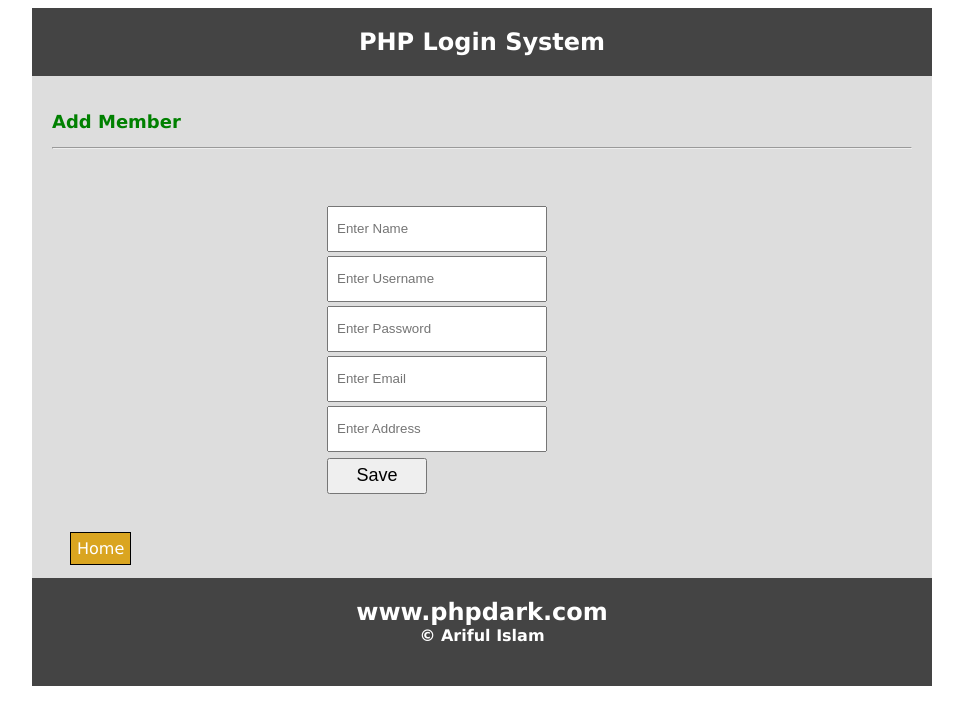
After one commit to arif98741/exercise, a PHP site: page /06-12-2017/addmember.php in a window 1280 px wide. The commit adds this page. Shown: the top 725 px of the page, without its empty margins (158-1121 px from the left). Run offline with PHP 8.4, Linux system fonts and the light colour scheme; a user stored in the database is signed in.

Commit message:
Some Changes to Login Script

```diff
--- /dev/null
+++ b/06-12-2017/addmember.php
@@ -0,0 +1,58 @@
+<?php include 'header.php'; ?>
+<?php include 'helper.php'; ?>
+<div class="phpdarkcoding">
+    <section class="headeroption">
+        <h2>PHP Login System</h2>
+    </section>
+
+    <section class="mainoption">
+        <h1 class="success">Add Member</h1>
+        <hr/>
+        <div class="contentoption">
+            <div class="member_addition">
+                <?php
+                if (isset($_POST['addmember'])) {
+                    $name = filter_data($_POST['name']);
+                    $username = filter_data($_POST['username']);
+                    $password = md5(filter_data($_POST['password']));
+                    $email = filter_data($_POST['email']);
+                    $address = filter_data($_POST['address']);
+
+                    if (empty($name) || empty($username) || empty($password) || empty($email) || empty($address)) {
+                        echo "<span class='warning'>Field Must not be Empty!</span>";
+                    } else {
+                        $availQ = "select * from member where username='$username' or email='$email'";
+                        $availSt = connection()->query($availQ);
+                        if ($availSt) {
+                            if ($availSt->num_rows > 0) {
+                                echo "<span class='warning'>User Already Exist. Try With Another username or Email!</span>";
+                            } else {
+                                $q = "insert into member(name,username,password,email,address) values('$name','$username','$password','$email','$address')";
+                                $st = connection()->query($q);
+                                if ($st) {
+                                    echo "<span class='success'>Member Added Successfully...</span>";
+                                } else {
+                                    echo "<span class='warning'>Data Insert Failed!</span>";
+                                }
+                            }
+                        }
+                    }
+                }
+                ?>
+                <form action="" method="post">
+                    <input type="text" name="name" placeholder="Enter Name" class="insert"><br/>
+                    <input type="text"  name="username" placeholder="Enter Username" class="insert"><br/>
+                    <input type="text" name="password"  placeholder="Enter Password" class="insert"><br/>
+                    <input type="text"  name="email" placeholder="Enter Email" class="insert"><br/>
+                    <input type="text"  name="address" placeholder="Enter Address" class="insert"><br/>
+                    <input type="submit" value="Save" name="addmember" class="save_member_btn"><br/>
+
+                </form>
+            </div>
+
+
+        </div>
+        <a href="index.php" class="back">Home</a>
+    </section>
+
+    <?php include 'footer.php'; ?>
--- a/06-12-2017/connection.php
+++ b/06-12-2017/connection.php
@@ -1,7 +1,6 @@
 <?php
 
 function connection() {
-
     try {
         $con = new mysqli("localhost", "root", "", "test");
         if ($con) {
--- a/06-12-2017/footer.php
+++ b/06-12-2017/footer.php
@@ -1,7 +1,8 @@
-<?php
 
-/*
- * To change this license header, choose License Headers in Project Properties.
- * To change this template file, choose Tools | Templates
- * and open the template in the editor.
- */
+<section class="footeroption">
+    <h2>www.phpdark.com</h2>
+    <h4 style="margin-top: 0px;">&copy; Ariful Islam</h4>
+</section>
+</div>
+</body>
+</html>
--- a/06-12-2017/header.php
+++ b/06-12-2017/header.php
@@ -1,4 +1,17 @@
 <?php
+session_start();
+include_once 'connection.php';
+date_default_timezone_set('Asia/Dhaka');
+if (!isset($_SESSION['login'])) {
+    header('location: login.php');
+}
+?>
 
-//header file add for making login system better
-?>
+
+<!DOCTYPE html>
+<html>
+    <head>
+        <title>PHP Simple Login System Project</title>
+        <link href="style.css" rel="stylesheet" type="text/css">
+    </head>
+    <body>
--- /dev/null
+++ b/06-12-2017/helper.php
@@ -0,0 +1,8 @@
+<?php
+
+function filter_data($data) {
+    $data = trim($data);
+    $data = htmlspecialchars($data);
+    $data = stripslashes($data);
+    return $data;
+}
--- a/06-12-2017/style.css
+++ b/06-12-2017/style.css
@@ -4,6 +4,46 @@ body{font-family: verdana}
 .headeroption, .footeroption{background: #444;color: #fff; text-align: center;padding: 20px;}
 .headeroption h2, .footeroption h2{margin: 0}
 .mainoption{min-height: 420px;padding: 20px}
+.contentoption{min-height: 100px;padding: 20px; width: 100%;}
+.member_addition{ max-width: 400px; margin: 0 auto; }
+.view_member{
+    max-width: 90%;
+    margin: 0 auto;
+}
+.view_member.table{
+    width: 100%;
+}
+.insert{
+    padding: 8px;
+    margin-top: 4px;
+    width: 200px;
+    height: 26px;
+}
+.save_member_btn{
+    width: 100px;
+    /* margin: 0 auto; */
+    height: 36px;
+    font-size: 18px;
+    margin-top: 6px;
+}
+.option{width:33%; float: left;}
+.option h4{}
+.option h4 a{
+    text-decoration: none;
+    font-size: 27px;
+    border: 1px solid black;
+    padding: 26px;
+    background: #e2dbdb;
+    color: #654646;
+}
+.option h4 a:hover{
+    border: 1px solid black;
+    padding: 26px;
+    background: #654646;
+    color: #e2dbdb;
+    transition: .4s;
+}
+
 .myform{width: 500px; border: 4px solid  #999;margin: 0 auto; padding: 10px 20px 20px;}
 form{padding:25px;}
 input[type="submit"],input[type="file"]{cursor: pointer};
@@ -13,3 +53,13 @@ input[type="file"]{width:100px; padding: 5px;}
 .success{font-size: 18px; color: green;}
 img{width:150px; height: 170px; top: 100px; left: 100px; }
 .message{margin:0 auto;}
+.back{
+    text-decoration: none;
+    border: 1px solid black;
+    padding: 6px;
+    background: goldenrod;
+    color: #fff;
+    margin: 18px;
+}
+.floatleft{float: left}
+.floatright{float: right}
```
Also changed, not shown: 06-12-2017/index.php (+16 -28 lines), 06-12-2017/viewmember.php (added, +77 -0 lines), 06-12-2017/test.sql (line endings or trailing spaces).
